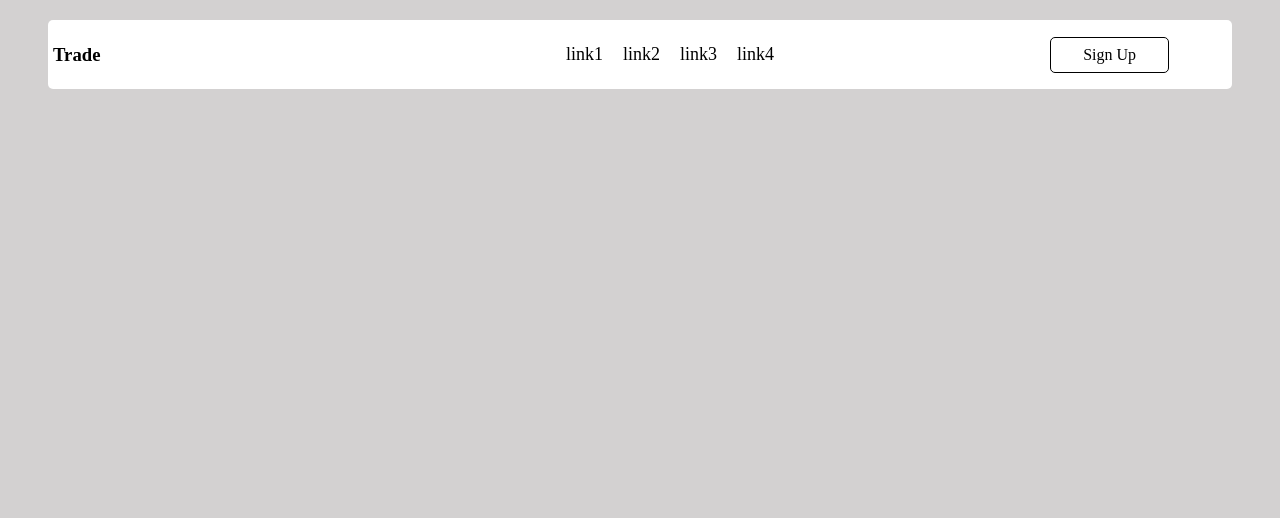
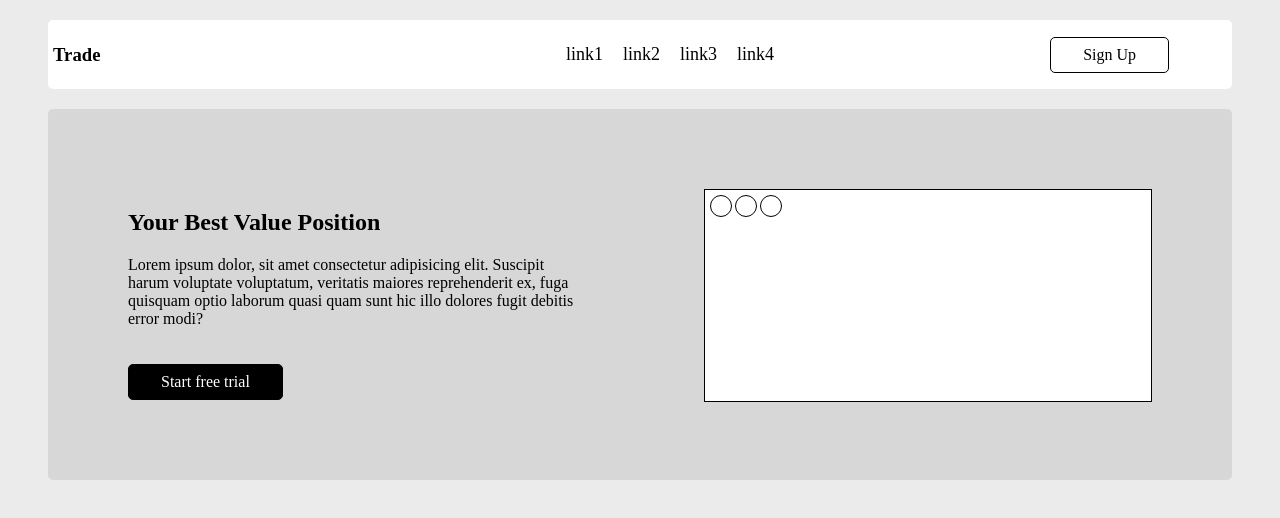
Before and after one commit to johncs85/grid-lab, a plain HTML site: page index.html in a window 1280 px wide. Drawn offline with Linux system fonts and the light colour scheme.

Commit message:
Add hero grid styling

```diff
--- a/css/style.css
+++ b/css/style.css
@@ -1,5 +1,5 @@
 body {
-    background-color: rgb(211, 209, 209);
+    background-color: rgb(236, 235, 235);
 }
 
 .container {
@@ -57,3 +57,39 @@ ul {
     grid-area: actions;
 
 }
+
+
+/* Hero section  */
+.hero {
+    background-color: rgb(216, 215, 215);
+    display: grid;
+    grid-template-columns: 1fr 1fr;
+    gap: 8rem;
+    padding: 5rem;
+}
+.left-hero>div>.btn{
+    display: inline-block;
+    margin-top: 20px;
+    background-color: #000;
+    color: #fff;
+}
+
+.hero>.right-hero{
+    border: 1px solid black;
+    background-color: #fff;
+    height: 100%;
+}
+
+.right-hero>.links {
+    display: flex;
+    margin: 0;
+    padding: 5px;
+}
+
+.right-hero>.links>li {
+    width: 20px;
+    height: 20px;
+    border: 1px solid black;
+    border-radius: 100%;
+    margin-right: 3px;
+}
--- a/index.html
+++ b/index.html
@@ -25,6 +25,23 @@
         </nav>
     </section>
 
+    <!-- Hero section  -->
+    <section class="container hero">
+        <div class="left-hero flex-container">
+            <div>
+                <h1>Your Best Value Position</h1>
+                <p>Lorem ipsum dolor, sit amet consectetur adipisicing elit. Suscipit harum voluptate voluptatum, veritatis maiores reprehenderit ex, fuga quisquam optio laborum quasi quam sunt hic illo dolores fugit debitis error modi?</p>
+                <a class="btn" href="#">Start free trial</a>
+            </div>
+        </div>
+        <div class="right-hero">
+            <ul class="links">
+                <li></li>
+                <li></li>
+                <li></li>
+            </ul>
+        </div>
+    </section>
 </body>
 
 </html>
```
